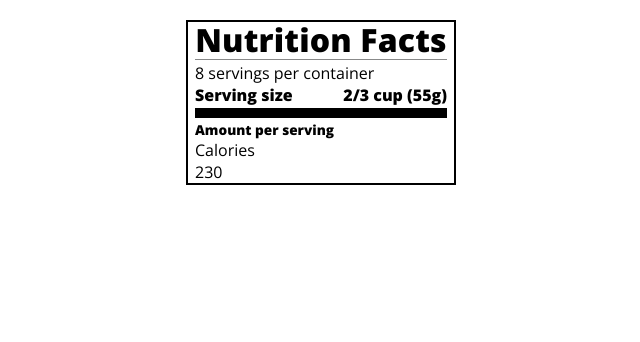
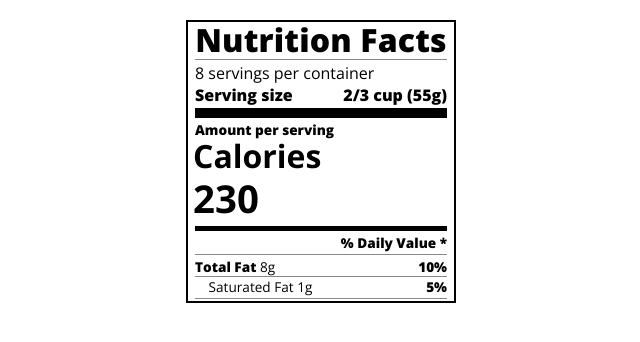
Before and after one commit to doqa-io/nutritional-label, a plain HTML site: page index.html in a window 1280 px wide. Shown: the whole page, without its empty margins (319-959 px from the left). Drawn offline with nearby package versions, Linux system fonts and the light colour scheme.

Commit message:
Add daily value section to nutrition label and enhance styles

```diff
--- a/index.html
+++ b/index.html
@@ -25,6 +25,14 @@
         <span>230</span>
       </div>
     </div>
+    <div class="divider medium"></div>
+    <div class="daily-value small-text">
+      <p class="bold right no-divider">% Daily Value *</p>
+      <div class="divider"></div>
+      <p><span><span class="bold">Total Fat</span> 8g</span> <span class="bold">10%</span></p>
+      <p class="indent no-divider">Saturated Fat 1g <span class="bold">5%</span></p>
+      <div class="divider"></div>
+    </div>
 </div>
 </body>
 </html>
--- a/styles.css
+++ b/styles.css
@@ -44,10 +44,44 @@ p {
   border: 0;
 }
 
+.medium {
+  height: 5px;
+}
+
 .small-text {
   font-size: 0.85rem;
+}
+
+.left-container p {
+  margin: -5px -2px;
+  font-size: 2em;
+  font-weight: 700;
+}
+
+.right {
+  justify-content: flex-end;
+}
+
+.indent {
+  margin-left: 1em;
+}
+
+.calories-info span {
+  font-size: 2.4em;
+  font-weight: 700;
+  margin: -7px -2px;
+}
+
+.calories-info {
+  display: flex;
+  justify-content: space-between;
+  align-items: flex-end;
 }
 
 .calories-info h2 {
   margin: 0;
 }
+
+.daily-value p:not(.no-divider) {
+  border-bottom: 1px solid #888989;
+}
```
